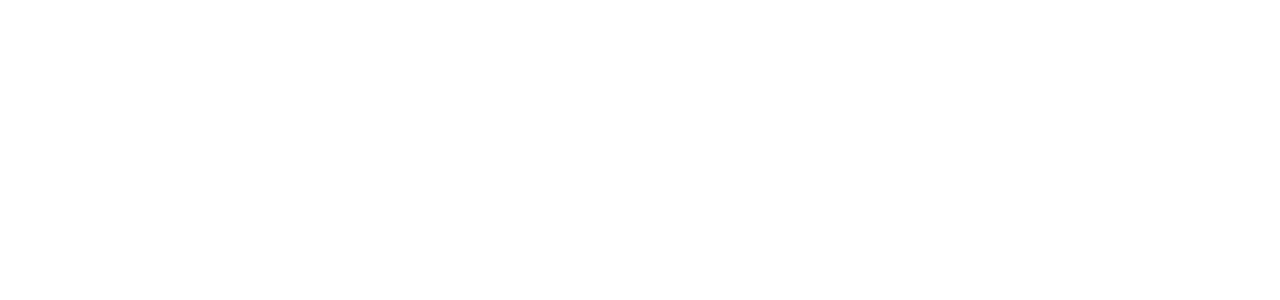
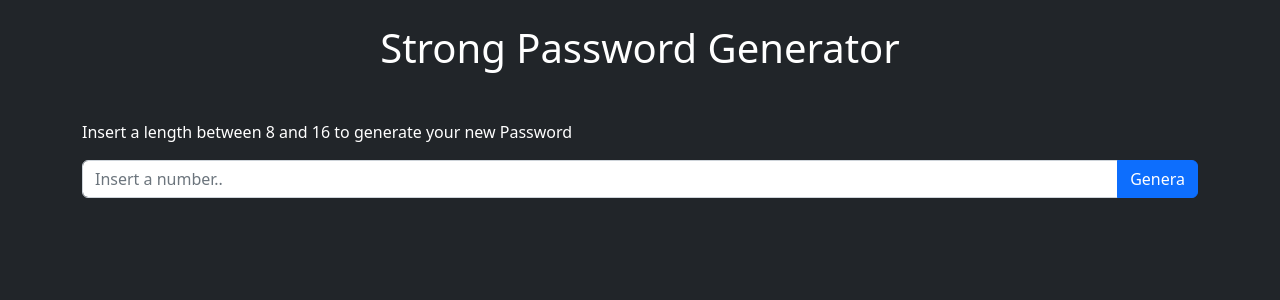
Before and after one commit to MarcoZellini/php-strong-password-generator, a PHP site: page / in a window 1280 px wide. Before the commit the part shown is empty. Shown: the top 300 px of the page. Run offline with PHP 8.4, Linux system fonts and the light colour scheme.

Commit message:
Add Milestone 1

```diff
--- a/index.php
+++ b/index.php
@@ -1,7 +1,7 @@
 <!--
 
     Descrizione
-        Dobbiamo creare una pagina che permetta ai nostri utenti di utilizzare il nostro generatore di password (abbastanza) sicure. L’esercizio è suddiviso in varie milestone ed è molto importante svilupparle in modo ordinato.
+        Dobbiamo creare una pagina che permetta ai nostri utenti di utilizzare il nostro generatore di password (abbastanza) sicure.
 
         Milestone 1
         Creare un form che invii in GET la lunghezza della password. Una nostra funzione utilizzerà questo dato per generare una password casuale (composta da lettere, lettere maiuscole, numeri e simboli) da restituire all’utente. Scriviamo tutto (logica e layout) in un unico file index.php
@@ -17,3 +17,68 @@
         Gestire ulteriori parametri per la password: quali caratteri usare fra numeri, lettere e simboli. Possono essere scelti singolarmente (es. solo numeri) oppure possono essere combinati fra loro (es. numeri e simboli, oppure tutti e tre insieme). Dare all’utente anche la possibilità di permettere o meno la ripetizione di caratteri uguali.
 
 -->
+
+<?php
+
+$password = null;
+
+if (isset($_GET['pwd_length'])) {
+    $password = passwordGenerator($_GET['pwd_length']);
+}
+
+function passwordGenerator(int $length)
+{
+    $chars = '0123456789abcdefghijklmnopqrstuvwxyzABCDEFGHIJKLMNOPQRSTUVWXYZ!@#$%^&*()-_=+[]{}/\|.:,;\'"`~<>^';
+    $password = '';
+
+    for ($i = 0; $i < $length; $i++) {
+        $password .= $chars[rand(0, count(str_split($chars, 1)))];
+    }
+
+    return $password;
+}
+
+?>
+
+<!DOCTYPE html>
+<html lang="en">
+
+<head>
+    <meta charset="UTF-8">
+    <meta name="viewport" content="width=device-width, initial-scale=1.0">
+    <title>Password Gen</title>
+
+    <!-- Bootstrap CSS v5.2.1 -->
+    <link href="https://cdn.jsdelivr.net/npm/bootstrap@5.2.1/dist/css/bootstrap.min.css" rel="stylesheet" integrity="sha384-iYQeCzEYFbKjA/T2uDLTpkwGzCiq6soy8tYaI1GyVh/UjpbCx/TYkiZhlZB6+fzT" crossorigin="anonymous">
+
+</head>
+
+<body class="bg-dark text-white">
+    <main class="py-4" id="app_main">
+        <div class="container">
+            <h1 class="text-center mb-3"> Strong Password Generator</h1>
+            <form class="py-3">
+                <label for="pws_length" class="py-3">Insert a length between 8 and 16 to generate your new Password</label>
+                <div class="input-group">
+                    <input class="form-control" type="number" name="pwd_length" id="pwd_length_input" placeholder="Insert a number.." <?= isset($_GET['pwd_length']) ? 'value="' . $_GET['pwd_length'] . '"' : '' ?> min="8" max="16">
+                    <button class="btn btn-primary" type="submit">Genera</button>
+                </div>
+            </form>
+            <!-- /form -->
+
+            <?php if (isset($password)) : ?>
+
+                <div class="result text-center">
+                    <h2>Your new password is:</h2>
+                    <h3 class="text-danger fw-bold py-3"><?= $password ?></h3>
+                </div>
+
+            <?php endif; ?>
+
+        </div>
+        <!-- /.container -->
+    </main>
+    <!-- /#app_main -->
+</body>
+
+</html>
```
